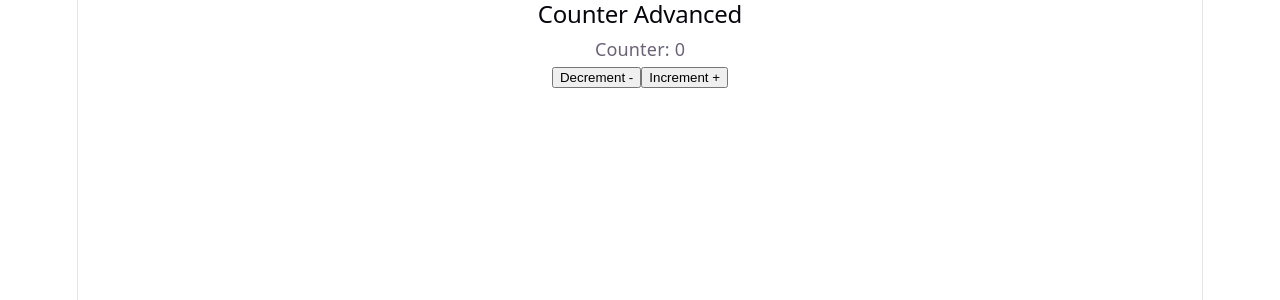
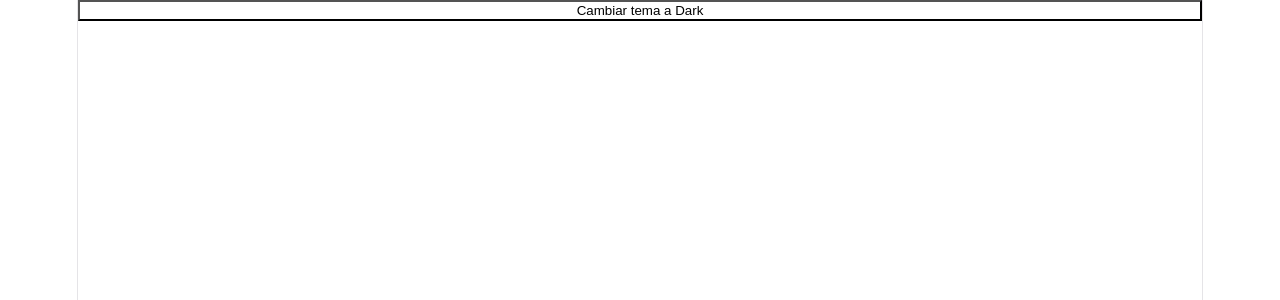
Before and after one commit to jorgechauxjr/react-course, a React (Vite) app in the folder my-react-app-advanced/: page / in a window 1280 px wide. Shown: the top 300 px of the page. Built offline with nearby package versions, Linux system fonts and the light colour scheme.

Commit message:
[Add] 17 context API: manejo de estados globales y proveedores. createContext() useContext()

```diff
--- a/my-react-app-advanced/src/App.jsx
+++ b/my-react-app-advanced/src/App.jsx
@@ -1,11 +1,51 @@
 import CounterAdvanced from "./components/CounterAdvanced/CounterAdvanced"
+import { createContext, useContext, useState } from 'react';
+
+// 1.Crear el contexto
+const ThemeContext = createContext();
+
+
+// 2.Implementar un proveedor
+function ThemeProvider({ children }) {
+  const [theme, setTheme] = useState('light');
+
+  const toggleTheme = () => {
+    setTheme(prevTheme => prevTheme === 'light' ? 'dark' : 'light');
+  };
+
+  return (
+    <ThemeContext.Provider value={{ theme, toggleTheme }}>
+      {children}
+    </ThemeContext.Provider>
+  );
+}
+
+// 3. Consumir el contexto desde los componentes
+// en este caso componente ThemeButton
+function ThemeButton() {
+  const { theme, toggleTheme } = useContext(ThemeContext);
+
+  return (
+    <button
+      onClick={toggleTheme}
+      style={{
+        backgroundColor: theme === 'light' ? '#ffffff' : '#333333',
+        color: theme === 'light' ? '#000000' : '#ffffff'
+      }}
+    >
+      Cambiar tema a { theme==='light' ? 'Dark' : 'Light' }
+    </button>
+  );
+}
 
 function App() {
-
-
   return (
     <>
-      <CounterAdvanced />
+      {/* <CounterAdvanced /> */}
+      <ThemeProvider>
+        <ThemeButton />
+        {/* Otros componentes */}
+    </ThemeProvider>
     </>
   )
 }
```
